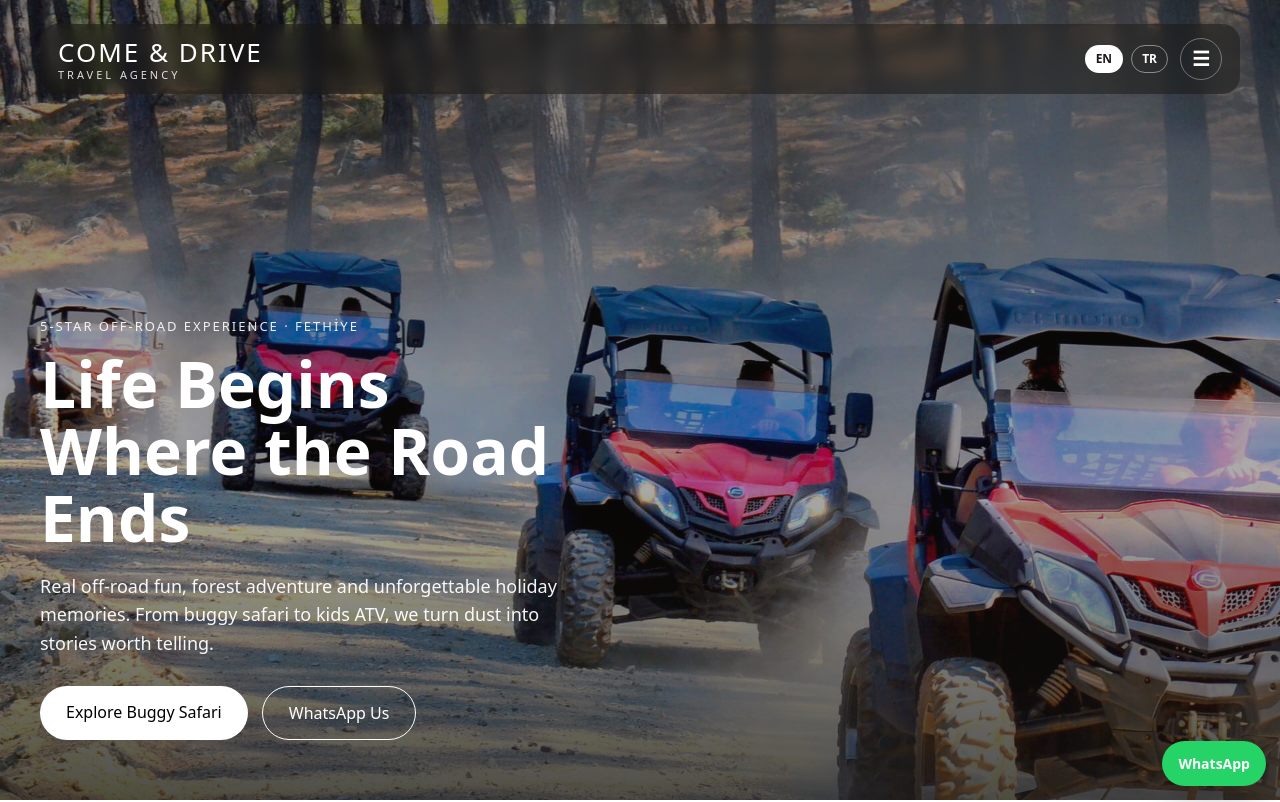
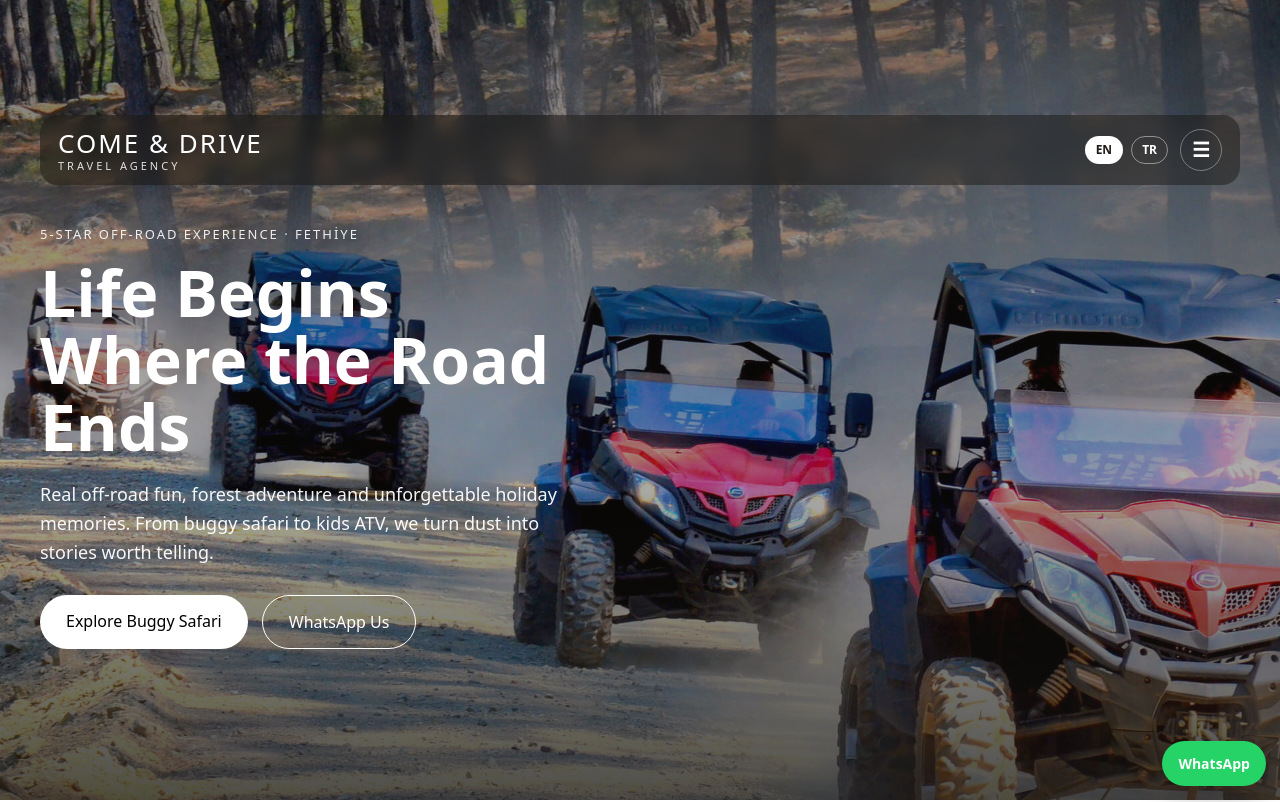
Before and after one commit to comendrive-a11y/comendrive-a11y, a Next.js app: page / in a window 1280 px wide. Shown: the top 802 px of the page. Built offline with nearby package versions, Linux system fonts and the light colour scheme.

Commit message:
Update page.tsx

```diff
--- a/app/page.tsx
+++ b/app/page.tsx
@@ -149,8 +149,8 @@ export default function HomePage() {
           color: "#fff",
           padding: "24px 20px 60px",
           display: "flex",
-          flexDirection: "column",
-          justifyContent: "space-between",
+flexDirection: "column",
+justifyContent: "center",
         }}
       >
         <header
@@ -312,7 +312,7 @@ export default function HomePage() {
           )}
         </header>
 
-        <div style={{ maxWidth: "1200px", margin: "0 auto", width: "100%" }}>
+        <div style={{ maxWidth: "1200px", margin: "0 auto", width: "100%", marginTop: "40px" }}>
           <div
             style={{
               fontSize: "13px",
```
